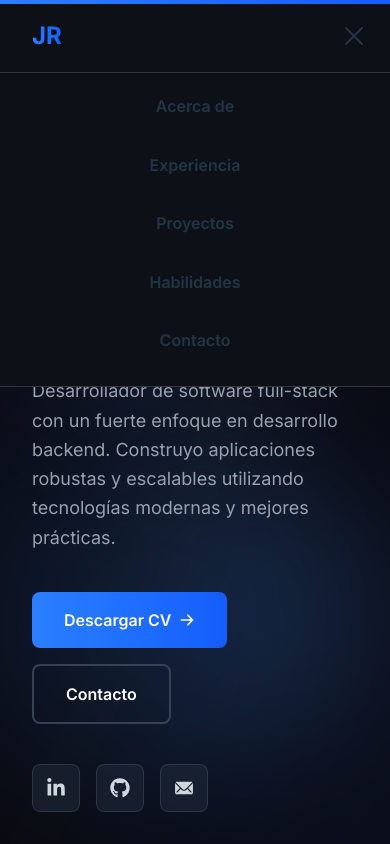
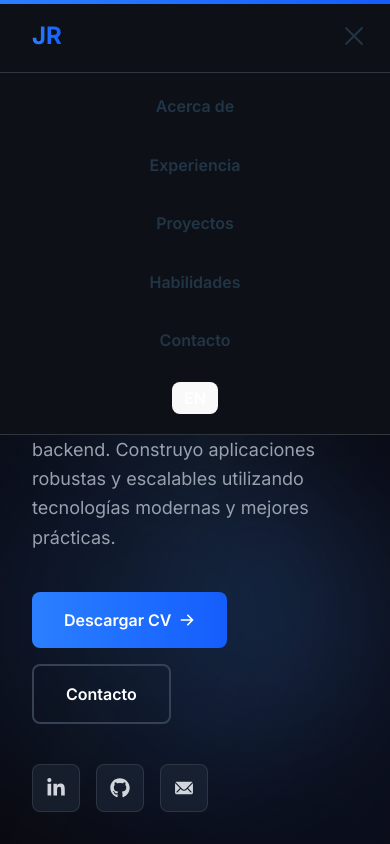
Before and after one commit to josephr04/Portafolio, a React (Vite) app: page / in a window 390 px wide. Both pictures are taken after a click on the button 354 px from the left and 36 px from the top of the page. Shown: the top 844 px of the page. Built offline with nearby package versions, Linux system fonts and the light colour scheme.

Commit message:
feat: add language toggle to mobile menu

```diff
--- a/src/components/NavMobile.tsx
+++ b/src/components/NavMobile.tsx
@@ -3,6 +3,7 @@ import { useRef, useState } from "react";
 import { AnimatePresence, motion } from "framer-motion";
 import { Squash as Hamburger } from "hamburger-react";
 import { routes } from "../data/navigation";
+import { LanguageToggle } from './LanguageToggle';
 import { useLanguage } from "../contexts/LanguageContext";
 
 export const NavMobile = () => {
@@ -14,6 +15,7 @@ export const NavMobile = () => {
 
   return (
     <div ref={ref} className="lg:hidden">
+      {/* Icono Hamburguesa */}
       <div className="fixed right-3 top-3">
         <Hamburger toggled={isOpen} size={24} toggle={setOpen} />
       </div>
@@ -27,10 +29,10 @@ export const NavMobile = () => {
             transition={{ duration: 0.2 }}
             className="fixed left-0 right-0 top-18 p-5 pt-[0.5em] z-50 bg-[#0d1117] border-b border-t border-[#30363d] shadow-4xl"
           >
+            {/* LINKS DEL MENÚ */}
             <ul className="grid gap-2">
-              {routes.map((route, idx) => {
-                return (
-                  <li key={route.title} className="w-full p-[0.08rem]">
+              {routes.map((route, idx) => (
+                <li key={route.titleKey} className="w-full p-[0.08rem]">
                   <motion.div
                     initial={{ scale: 0, opacity: 0 }}
                     animate={{ scale: 1, opacity: 1 }}
@@ -53,9 +55,18 @@ export const NavMobile = () => {
                     </a>
                   </motion.div>
                 </li>
-                );
-              })}
+              ))}
             </ul>
+
+            <motion.div
+              initial={{ opacity: 0, y: -10 }}
+              animate={{ opacity: 1, y: 0 }}
+              transition={{ delay: 0.7 }}
+              className="flex justify-center mt-4"
+            >
+              <LanguageToggle />
+            </motion.div>
+
           </motion.div>
         )}
       </AnimatePresence>
--- a/src/sections/Hero.tsx
+++ b/src/sections/Hero.tsx
@@ -50,8 +50,8 @@ export function Hero() {
               speed={30}
               className='text-5xl md:text-6xl lg:text-7xl font-bold mb-4 bg-linear-to-r from-[#60A5FA] to-[#3B82F6] bg-clip-text text-transparent'
             />
-            <div className='flex items-center gap-3 text-2xl md:text-3xl text-gray-300'>
-              <span className='text-blue-400 font-mono'>{'<'}</span>
+            <div className='flex items-center gap-2 text-2xl md:text-3xl text-gray-300'>
+              <span className='text-blue-400 text-xl md:text-2xl font-mono'>{'<'}</span>
               <h3>{t('hero.subtitle')}</h3>
               <span className='text-blue-400 font-mono'>{'/>'}</span>
             </div>
```
Lines whose indentation alone changed are shown as unchanged.
